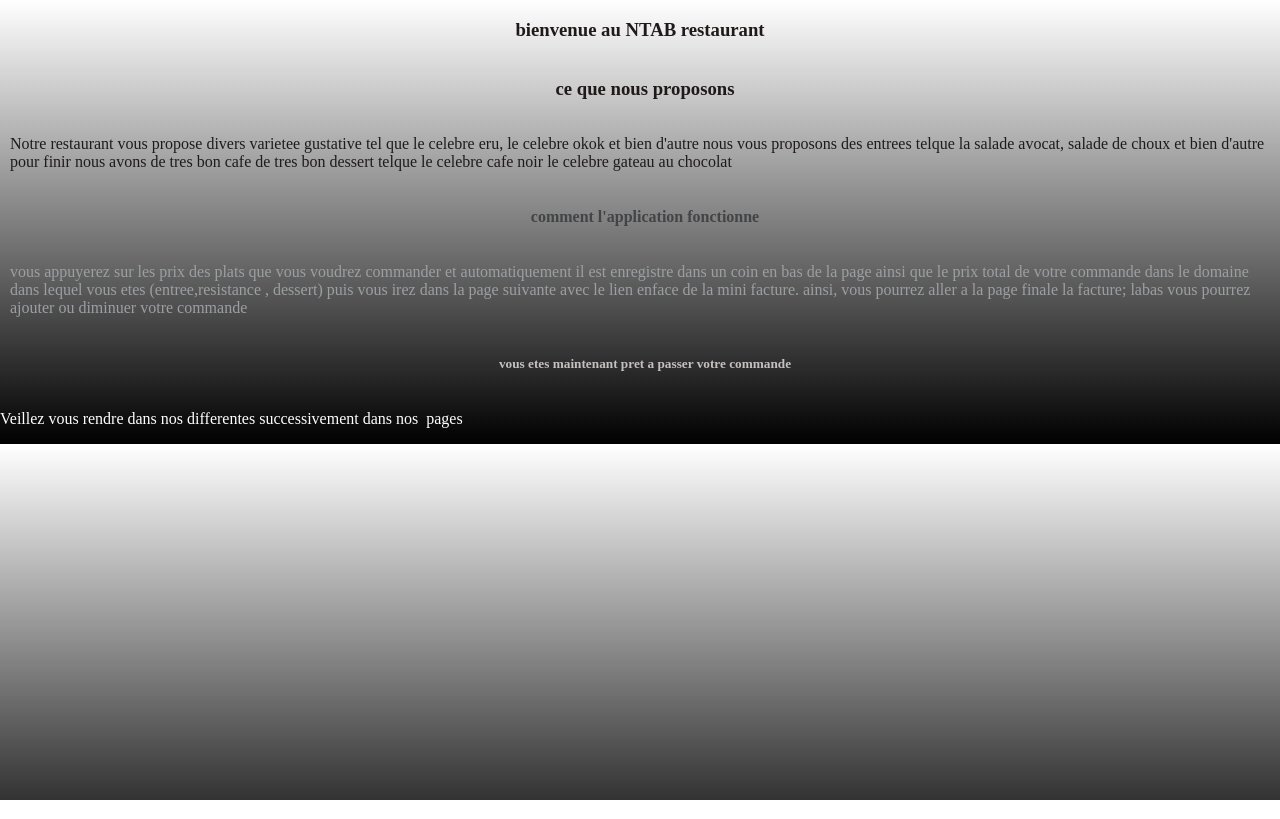
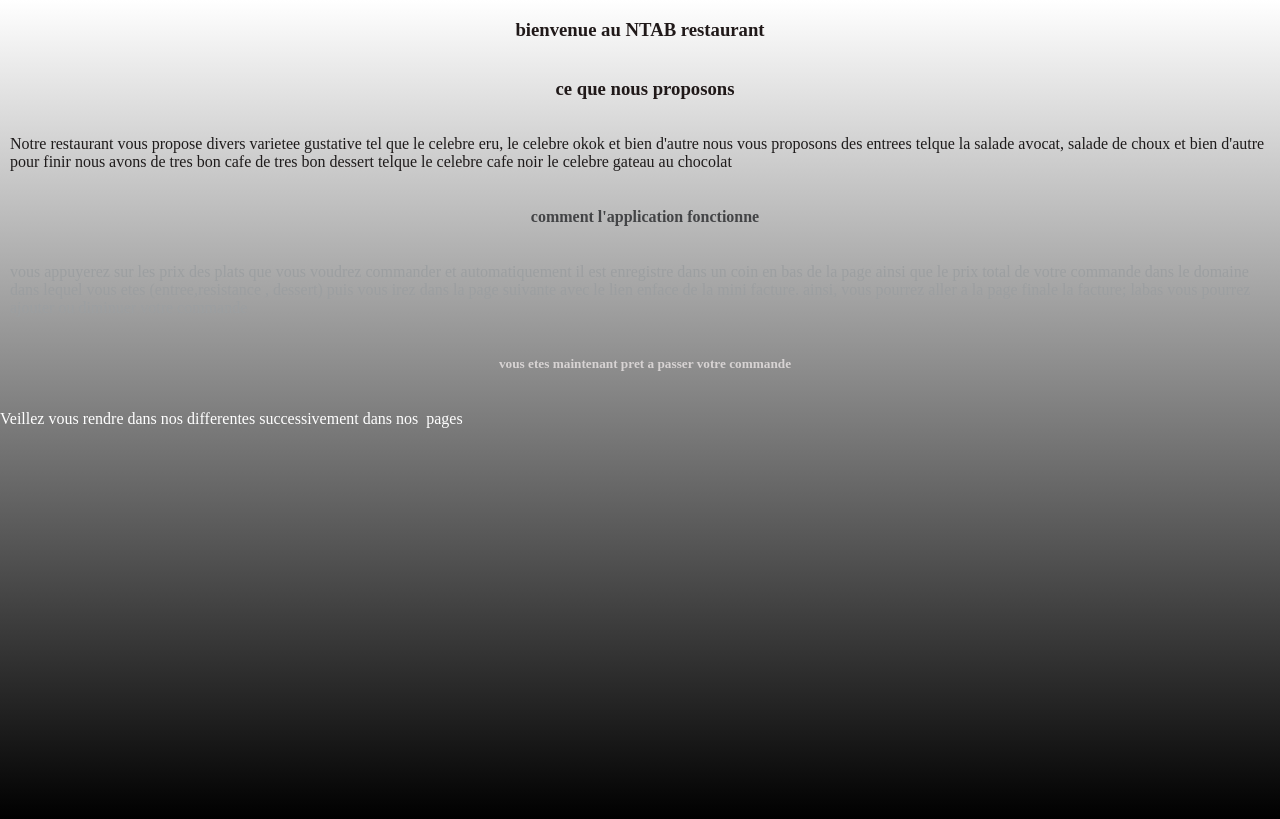
Before and after one commit to Ing-Andy/ing-andy.github.io, a plain HTML site: page index.html in a window 1280 px wide. Drawn offline with Linux system fonts and the light colour scheme.

Commit message:
oui allons y !

```diff
--- a/index.css
+++ b/index.css
@@ -2,7 +2,7 @@ body{
     margin: 0px;
     box-sizing: border-box;
     /* width: 100vh;     */
-    /* height: 100vb; */
+    height: 100vh;
     background: linear-gradient(white,black);
 }
 .p2{
```
